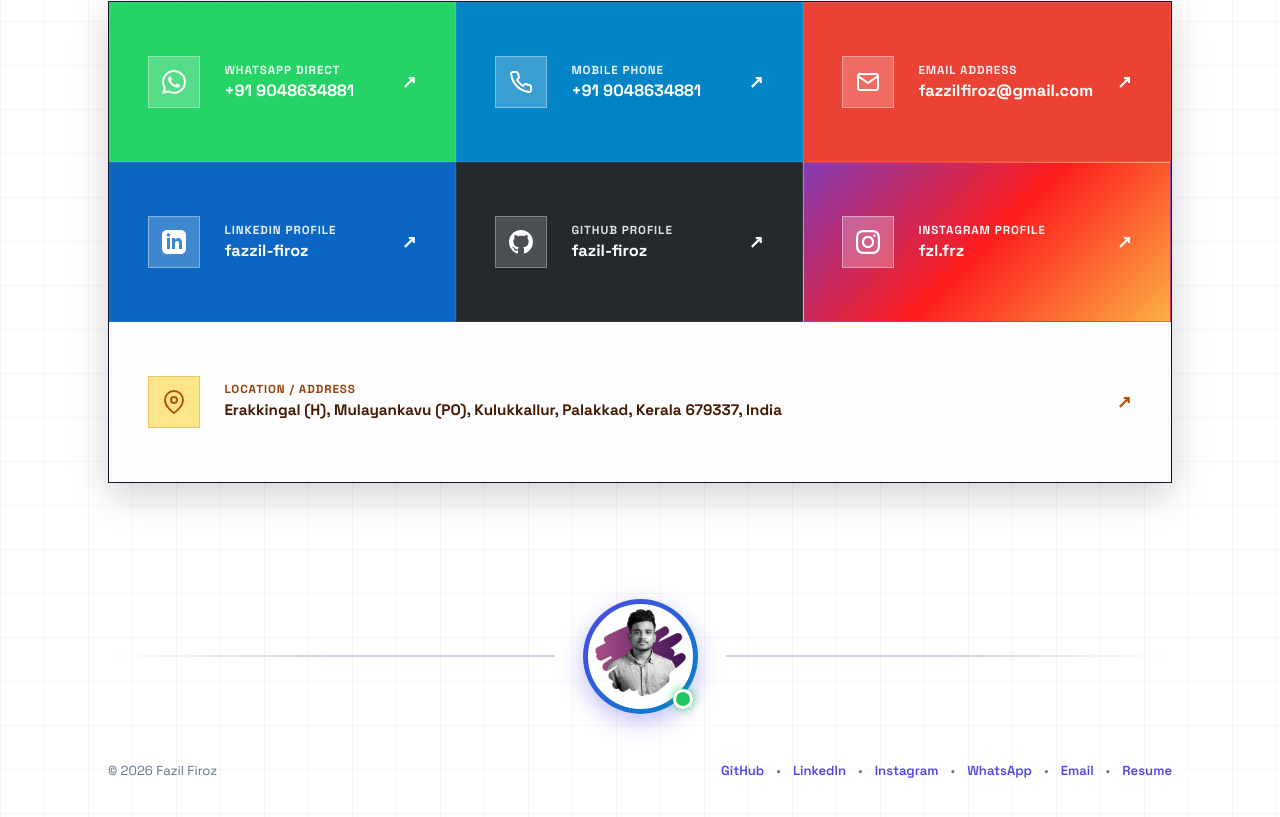
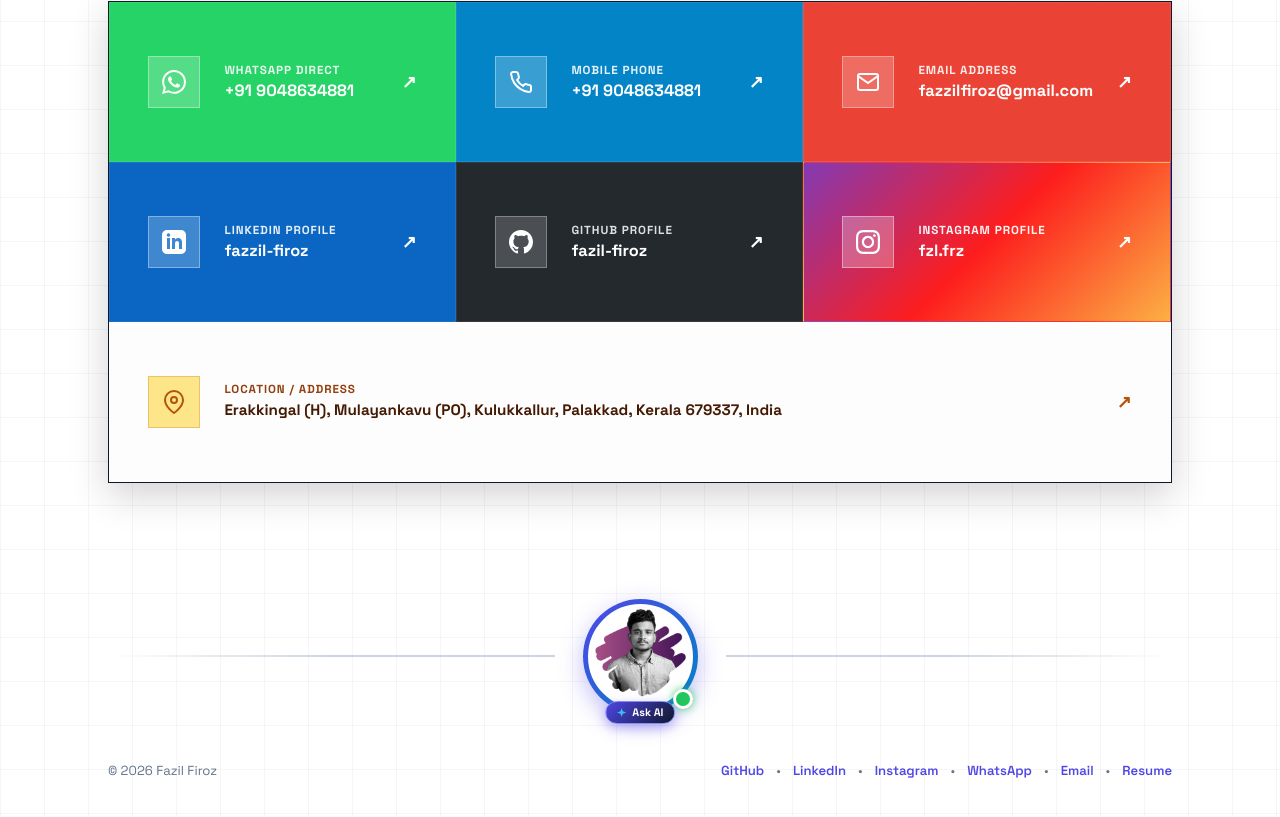
Before and after one commit to fazil-firoz/Modern-portfolio, a React (Vite) app: page / in a window 1280 px wide. Shown: the part 5887-6704 px from the top of the page. Built offline with nearby package versions, Linux system fonts and the light colour scheme.

Commit message:
feat: make footer avatar photo trigger AI chatbot with adaptable Ask AI badge UI

```diff
--- a/src/App.jsx
+++ b/src/App.jsx
@@ -1141,20 +1141,28 @@ function App() {
             </a>
           </div>
 
-          {/* Centered Profile Avatar Divider with Lines Drawing Outward to Both Sides */}
+          {/* Centered Profile Avatar Divider — Click Photo to Open AI Chatbot */}
           <div className="footer-avatar-divider">
             <div className="avatar-divider-line left-line" />
             <div
               className="footer-avatar-wrapper"
-              title="Click to Scroll to Top — Fazil Firoz"
-              onClick={() => window.scrollTo({ top: 0, behavior: 'smooth' })}
+              title="Click photo to Ask AI Bot about Fazil Firoz"
+              onClick={() => {
+                window.dispatchEvent(new CustomEvent('open-ai-chat'));
+              }}
             >
               <img
                 src="/Images/profile-pic (18).png"
-                alt="Fazil Firoz Profile"
+                alt="Fazil Firoz Profile - Click to Ask AI"
                 className="footer-avatar-img"
               />
               <span className="footer-avatar-online-dot" />
+              <div className="footer-avatar-ai-badge">
+                <svg viewBox="0 0 24 24" fill="currentColor" className="footer-ai-sparkle">
+                  <path d="M12 2L14.5 9.5L22 12L14.5 14.5L12 22L9.5 14.5L2 12L9.5 9.5L12 2Z" />
+                </svg>
+                <span>Ask AI</span>
+              </div>
             </div>
             <div className="avatar-divider-line right-line" />
           </div>
--- a/src/components/AIChatbot.jsx
+++ b/src/components/AIChatbot.jsx
@@ -116,6 +116,12 @@ export default function AIChatbot() {
       scrollToBottom();
     }
   }, [messages, isOpen, isTyping]);
+
+  useEffect(() => {
+    const handleOpenEvent = () => setIsOpen(true);
+    window.addEventListener('open-ai-chat', handleOpenEvent);
+    return () => window.removeEventListener('open-ai-chat', handleOpenEvent);
+  }, []);
 
   function getCurrentTime() {
     return new Date().toLocaleTimeString([], { hour: '2-digit', minute: '2-digit' });
--- a/src/index.css
+++ b/src/index.css
@@ -2076,6 +2076,43 @@ html, body, #root {
   background: #22c55e;
   border: 3px solid #ffffff;
   box-shadow: 0 0 10px rgba(34, 197, 94, 0.85);
+}
+
+/* Adaptable AI Badge Pill attached to Footer Avatar */
+.footer-avatar-ai-badge {
+  position: absolute;
+  bottom: -10px;
+  left: 50%;
+  transform: translateX(-50%);
+  background: linear-gradient(135deg, #4f46e5 0%, #0f172a 100%);
+  border: 1.5px solid #818cf8;
+  color: #ffffff;
+  font-family: 'Space Grotesk', sans-serif;
+  font-size: 0.68rem;
+  font-weight: 800;
+  padding: 0.2rem 0.65rem;
+  border-radius: 50px;
+  display: flex;
+  align-items: center;
+  gap: 0.3rem;
+  white-space: nowrap;
+  box-shadow: 0 4px 12px rgba(79, 70, 229, 0.4);
+  transition: all 0.3s cubic-bezier(0.34, 1.56, 0.64, 1);
+}
+
+.footer-ai-sparkle {
+  width: 11px;
+  height: 11px;
+  color: #38bdf8;
+  animation: aiSparkleSpin 4s linear infinite;
+}
+
+.footer-avatar-wrapper:hover .footer-avatar-ai-badge {
+  background: linear-gradient(135deg, #6366f1 0%, #38bdf8 100%);
+  border-color: #ffffff;
+  color: #0f172a;
+  transform: translateX(-50%) scale(1.1);
+  box-shadow: 0 6px 18px rgba(56, 189, 248, 0.6);
 }
 
 /* Footer Bottom Bar (No Separate Top Border Line) */
```
